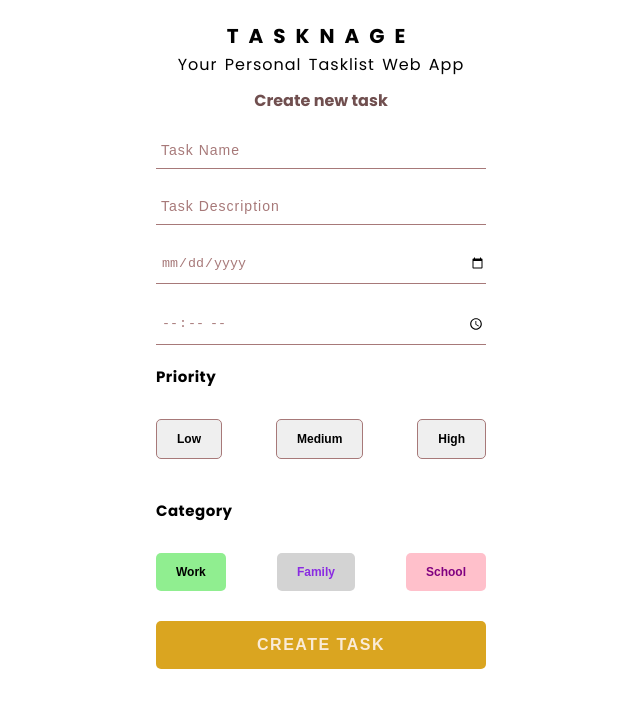
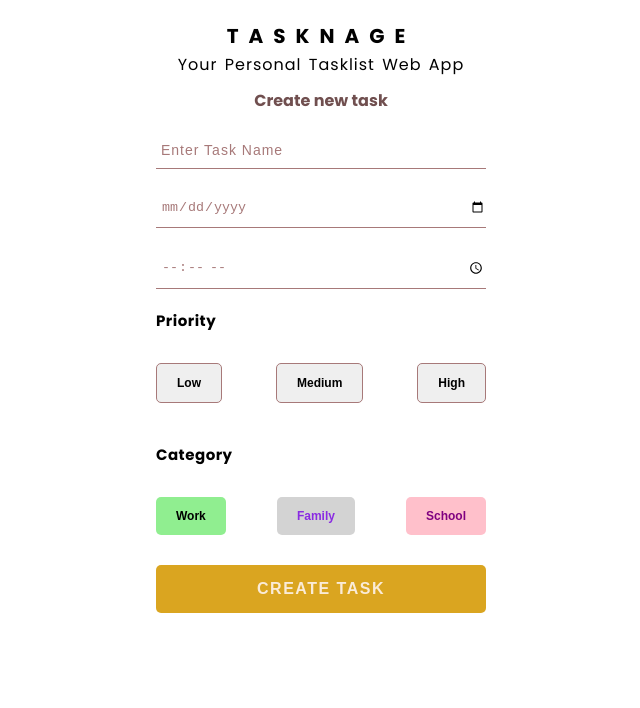
Before and after one commit to ibktommy/TaskNage, a React (Create React App) app: page / in a window 1280 px wide. Shown: the top 708 px of the page, without its empty margins (319-959 px from the left). Built offline with nearby package versions, Linux system fonts and the light colour scheme.

Commit message:
Remove Task-description, feels unnecessary

```diff
--- a/src/TaskList.js
+++ b/src/TaskList.js
@@ -7,7 +7,7 @@ const TaskList = ({ data }) => {
 
   return (
     <div className="tasklist">
-      <UserName />
+      <UserName data={data} />
       <p className="para">
         Let's be productive today
       </p>
--- a/src/components/Inputs.js
+++ b/src/components/Inputs.js
@@ -3,7 +3,6 @@ import React, { useEffect, useState } from 'react'
 const Inputs = ({ onGetTaskData }) => {
   // Inputs States
   const [name, setName] = useState("")
-  const [description, setDescription] = useState("")
   const [date, setDate] = useState("")
   const [time, setTime] = useState("")
   const [priority, setPriority] = useState("")
@@ -54,7 +53,6 @@ const Inputs = ({ onGetTaskData }) => {
   const submitTaskHandler = () => {
     if (
       name === "" ||
-      description === "" ||
       date === "" ||
       time === "" ||
       priority === "" ||
@@ -66,7 +64,6 @@ const Inputs = ({ onGetTaskData }) => {
 
       const newTaskDetails = {
         name,
-        description,
         date,
         time,
         priority,
@@ -78,7 +75,7 @@ const Inputs = ({ onGetTaskData }) => {
     }
 
     setName("")
-    setDescription("")
+    // setDescription("")
     setDate("")
     setTime("")
     setPriority("")
@@ -106,17 +103,9 @@ const Inputs = ({ onGetTaskData }) => {
       <div className="input-text">
         <input
           type="text"
-          placeholder='Task Name'
+          placeholder='Enter Task Name'
           value={name}
           onChange={(e) => setName(e.target.value)}
-        />
-      </div>
-      <div className="input-text">
-        <input
-          type="text"
-          placeholder='Task Description'
-          value={description}
-          onChange={(e) => setDescription(e.target.value)}
         />
       </div>
 
--- a/src/components/TaskItem.js
+++ b/src/components/TaskItem.js
@@ -1,7 +1,7 @@
 import React from 'react'
 import { MdRadioButtonUnchecked } from 'react-icons/md'
 
-const TaskItem = ({ description, date, time, priority, category }) => {
+const TaskItem = ({ name, date, time, priority, category }) => {
   return (
     <div className="tasklist-item">
       <p className="category">{category}</p>
@@ -12,7 +12,7 @@ const TaskItem = ({ description, date, time, priority, category }) => {
           <div className="icon">
             <MdRadioButtonUnchecked/>
           </div>
-          <p>{description}</p>
+          <p>{name}</p>
         </div>
         <div className="period">
           <p className="date">{date}</p>
```
